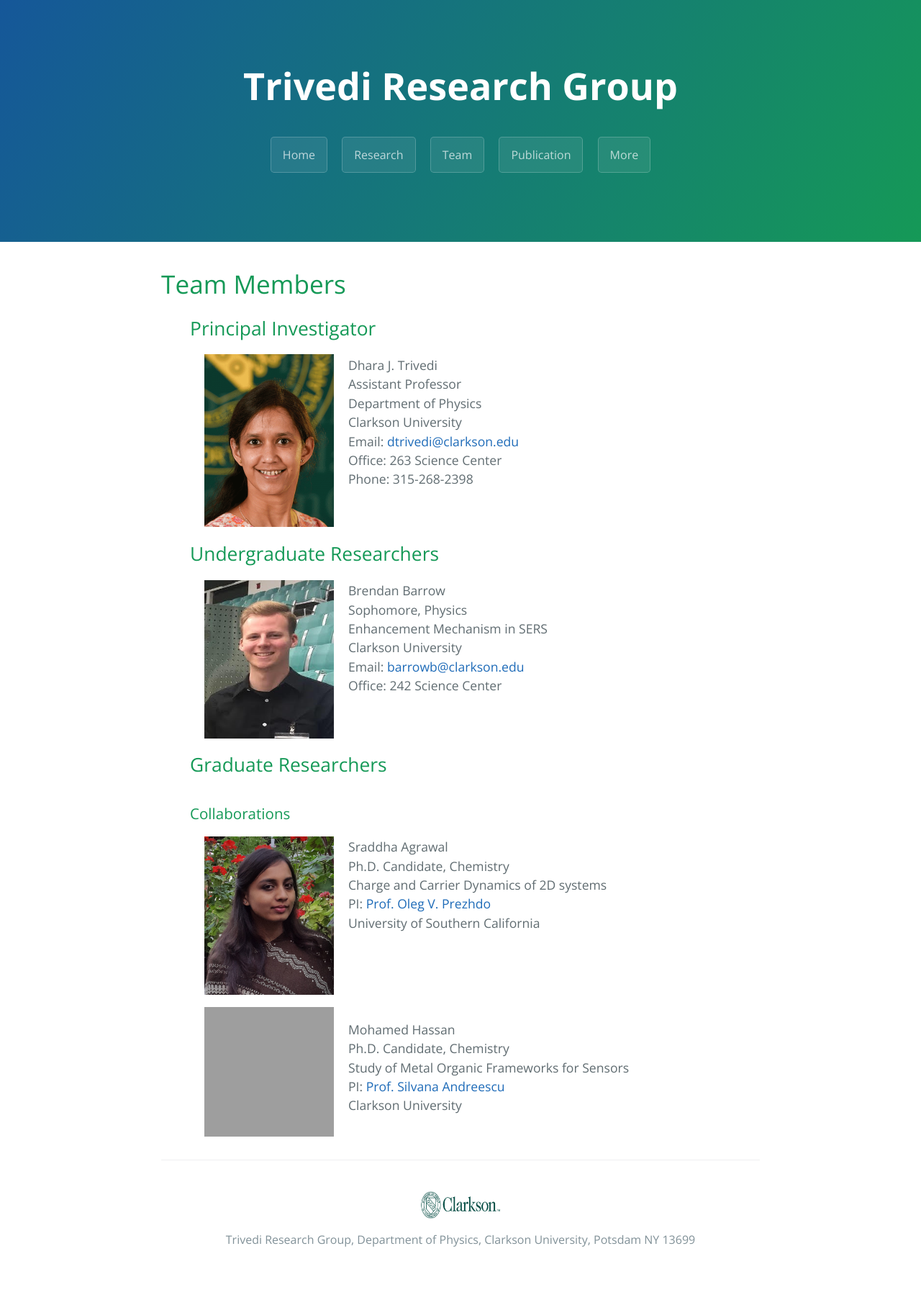
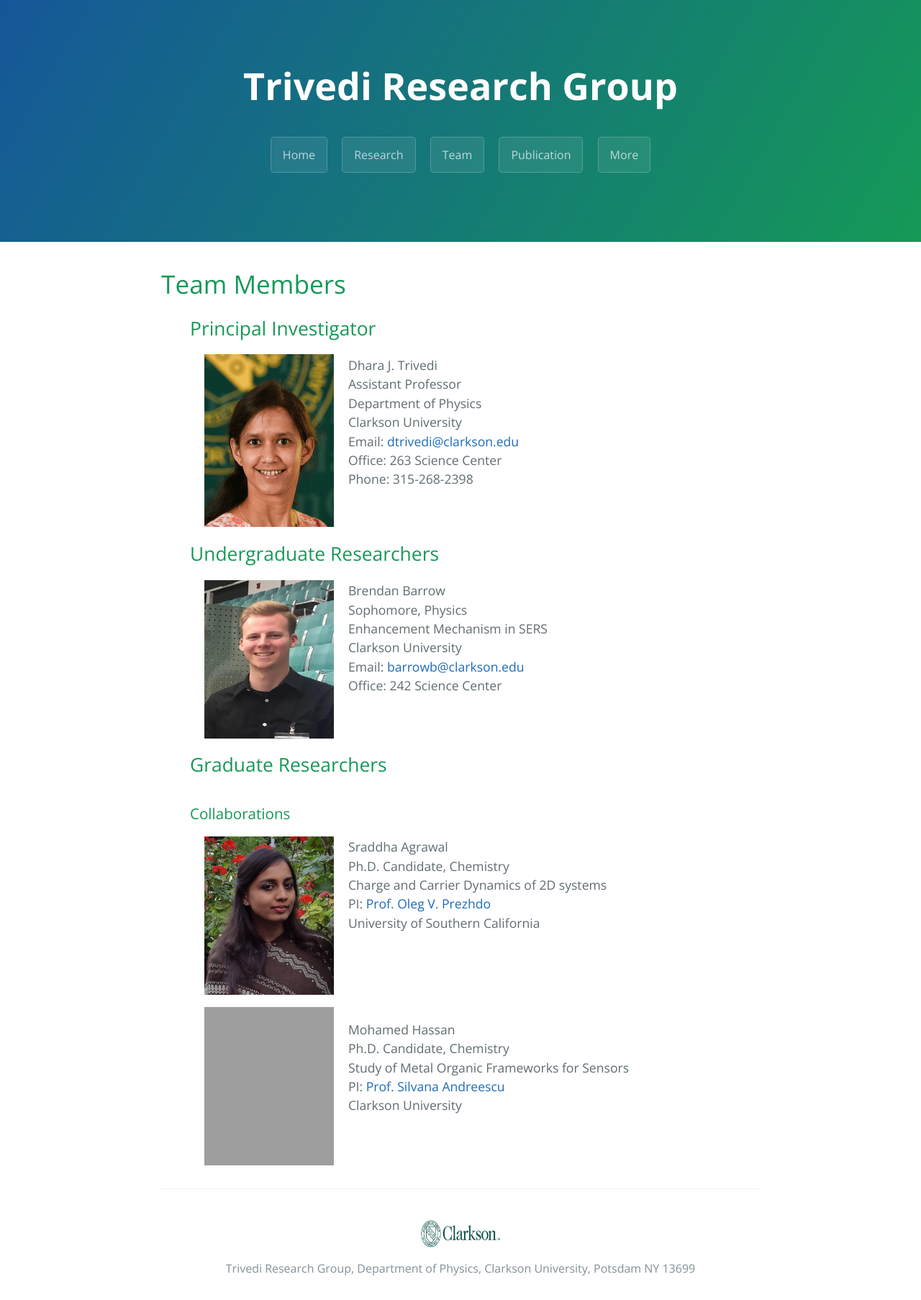
Before and after one commit to dharatrivedi/dharatrivedi.github.io, a Jekyll site: the page built from people.html, in a window 1280 px wide. Shown: the whole page at 72% size. Built offline with Jekyll 4.4.1, drawn with Linux system fonts in a browser that asks for light colours; before the commit the page ends 1766 px from its top, so only the background shows below that; grey boxes are pictures that could not be loaded.

Commit message:
Update people.html

```diff
--- a/people.html
+++ b/people.html
@@ -43,7 +43,7 @@ title: {{ site.name }}
     </p>
   </ul>
   <ul class="clearfix">
-    <img class="img1" src="/images/MH.jpg" alt="MohamedHassan" width="180" height="180"  hspace="20">
+    <img class="img1" src="/images/MH.jpg" alt="MohamedHassan" width="180" height="220"  hspace="20">
     <p>
       Mohamed Hassan<br />
       Ph.D. Candidate, Chemistry<br />
```
